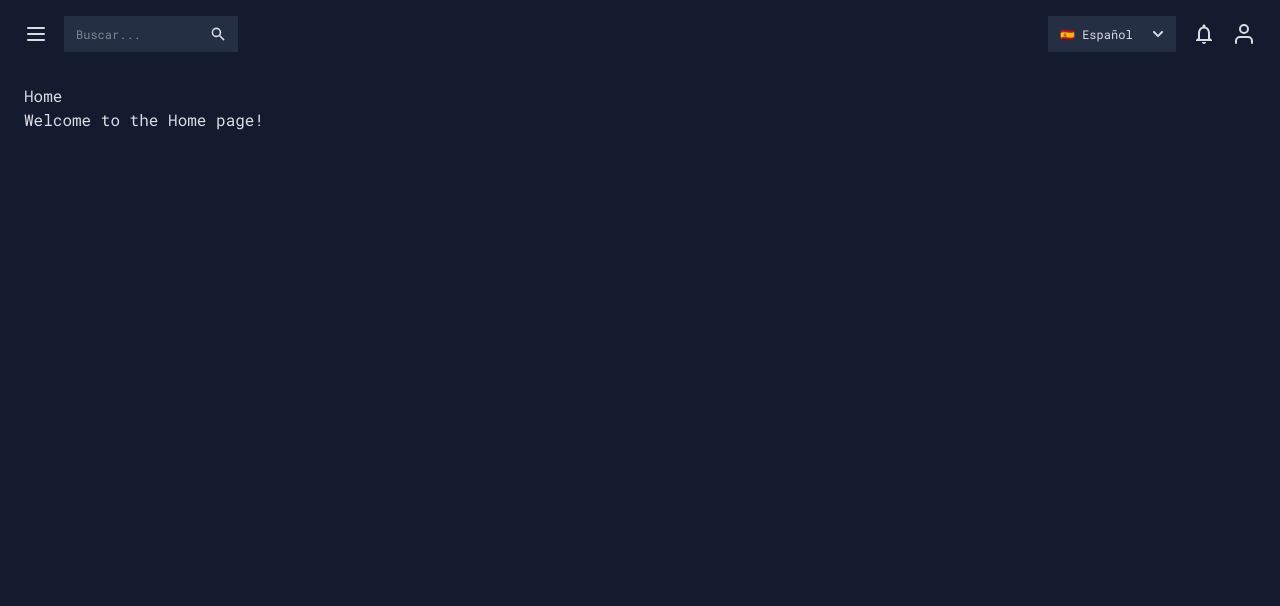
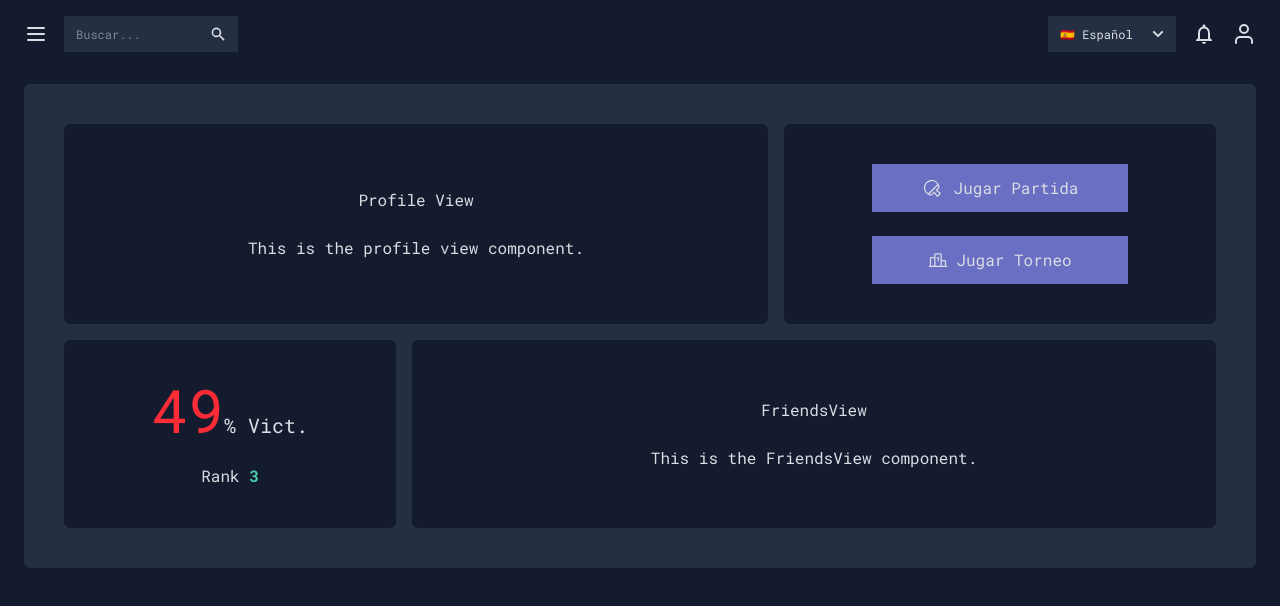
Before and after one commit to MGuardia10/42cursus_ft_transcendence, a React (Vite) app in the folder frontend/: page / in a window 1280 px wide. Shown: the top 606 px of the page. Built offline with nearby package versions, Linux system fonts and the light colour scheme; a web font is replaced by a local one.

Commit message:
Home grid done && Play component done && Rank component done

```diff
--- a/frontend/src/context/Language/translations.ts
+++ b/frontend/src/context/Language/translations.ts
@@ -31,6 +31,9 @@ export const translations = {
 		sidebar_leaderboard: "Leaderboard",
 		sidebar_profile_settings: "Profile Settings",
 		sidebar_game_pref: "Game Preferences",
+		//home
+		home_play_match: "Play Match",
+		home_play_tournament: "Play Tournament",
 		// Dashboard
 		dashboard_wins: "Wins",
 		dashboard_losses: "Losses",
@@ -98,6 +101,9 @@ export const translations = {
 		sidebar_leaderboard: "Clasificación",
 		sidebar_profile_settings: "Ajustes de Perfil",
 		sidebar_game_pref: "Ajustes del Juego",
+		//home
+		home_play_match: "Jugar Partida",
+		home_play_tournament: "Jugar Torneo",
 		// Dashboard
 		dashboard_wins: "Vict.",
 		dashboard_losses: "Derr.",
@@ -166,6 +172,9 @@ export const translations = {
 		sidebar_leaderboard: "Quadro de Líderes",
 		sidebar_profile_settings: "Configurações do perfil",
 		sidebar_game_pref: "Preferências de Jogo",
+		//home
+		home_play_match: "Jogar Jogo",
+		home_play_tournament: "Jogar Torneio",
 		// Dashboard
 		dashboard_wins: "Vit.",
 		dashboard_losses: "Der.",
--- a/frontend/src/pages/Home/Home.tsx
+++ b/frontend/src/pages/Home/Home.tsx
@@ -1,11 +1,34 @@
 import React from 'react';
+import ProfileView from '@/pages/Home/components/ProfileView';
+import Play from '@/pages/Home/components/Play';
+import Rank from '@/pages/Home/components/Rank';
+import FriendsView from '@/pages/Home/components/FriendsView';
 
 const Home: React.FC = () => {
 	return (
-		<div className=''>
-			<h1 className=''>Home</h1>
-			<p>Welcome to the Home page!</p>
+		<div className="grid grid-col-1 grid-row-4 xl:grid-col-4 xl:grid-row-2 gap-4 w-full xl:max-h-screen p-6 md:p-10 bg-background-secondary rounded-md">
+
+		{/* ProfileView */}
+		<div className="max-h-[500px] xl:max-h-max col-span-full row-span-1 xl:col-span-3 xl:row-span-1 bg-background-primary rounded-md overflow-y-auto min-h-0">
+		  <ProfileView />
 		</div>
+
+		{/* Play */}
+		<div className="max-h-[500px] xl:max-h-max col-span-full row-span-1 row-start-2 xl:col-span-1 xl:row-span-1 xl:col-start-4 bg-background-primary rounded-md">
+		  <Play />
+		</div>
+
+		{/* Rank */}
+		<div className="max-h-[500px] lg:max-h-[500px] xl:max-h-max col-span-full row-span-1 row-start-3 xl:col-span-1 xl:row-span-1 xl:col-start-1 xl:row-start-2 bg-background-primary rounded-md overflow-y-auto min-h-0">
+		  <Rank />
+		</div>
+
+		{/* FriendsView */}
+		<div className="max-h-[500px] lg:max-h-[500px] xl:max-h-max col-span-full row-span-1 row-start-4 xl:col-span-3 xl:row-span-1 xl:col-start-2 xl:row-start-2 bg-background-primary rounded-md overflow-y-auto min-h-0">
+		  <FriendsView />
+		</div>
+
+	  </div>
 	);
 };
 
--- /dev/null
+++ b/frontend/src/pages/Home/components/FriendsView.tsx
@@ -0,0 +1,12 @@
+import React from 'react';
+
+const FriendsView: React.FC = () => {
+	return (
+		<div className='flex flex-col items-center justify-center gap-4 md:gap-6 h-full p-6 md:p-10'>
+			<h1>FriendsView</h1>
+			<p>This is the FriendsView component.</p>
+		</div>
+	);
+};
+
+export default FriendsView;
--- /dev/null
+++ b/frontend/src/pages/Home/components/Play.tsx
@@ -0,0 +1,36 @@
+import { Link } from "react-router";
+import { PiPingPong, PiRanking } from "react-icons/pi";
+
+import { useLanguage } from '@/hooks/useLanguage';
+
+
+const Play: React.FC = () => {
+
+	// useLanguage hook
+	const { t } = useLanguage();
+
+	return (
+		<div className='flex flex-col items-center justify-center gap-4 md:gap-6 h-full p-6 md:p-10'>
+
+			{/* Single Match */}
+			<Link
+				className='flex items-center justify-center gap-3 p-2 md:p-3 w-48 xl:w-64 bg-text-secondary hover:bg-text-tertiary hover:cursor-pointer transition-all duration-300'
+				to={'/single-match'}
+				>
+				<PiPingPong className="text-xl" />
+				{ t("home_play_match") }
+			</Link>
+
+			{/* Tournament */}
+			<Link
+				className='flex items-center justify-center gap-2 p-2 md:p-3 w-48 xl:w-64 bg-text-secondary hover:bg-text-tertiary hover:cursor-pointer transition-all duration-300'
+				to={'/tournament'}
+			>
+				<PiRanking className="text-xl" />
+				{ t("home_play_tournament") }
+			</Link>
+		</div>
+	);
+};
+
+export default Play;
--- /dev/null
+++ b/frontend/src/pages/Home/components/ProfileView.tsx
@@ -0,0 +1,12 @@
+import React from 'react';
+
+const ProfileView: React.FC = () => {
+	return (
+		<div className='flex flex-col items-center justify-center gap-4 md:gap-6 h-full p-6 md:p-10'>
+			<h1>Profile View</h1>
+			<p>This is the profile view component.</p>
+		</div>
+	);
+};
+
+export default ProfileView;
--- /dev/null
+++ b/frontend/src/pages/Home/components/Rank.tsx
@@ -0,0 +1,21 @@
+import { useLanguage } from '@/hooks/useLanguage';
+
+const Rank: React.FC = () => {
+
+	// useLanguage hook
+	const { t } = useLanguage();
+
+	return (
+		<div className='flex flex-col items-center justify-center gap-4 md:gap-6 h-full p-6 md:p-10'>
+
+			{/* % Wins */}
+			{/* <p className='text-xl inline-block'><span className='text-6xl text-text-tertiary'>75</span>% Wins</p> */}
+			<p className='text-xl inline-block'><span className='text-6xl text-red-500'>49</span>% { t("dashboard_wins") }</p>
+
+			{/* Rank */}
+			<p>Rank <span className='font-bold text-text-tertiary'>3</span></p>
+		</div>
+	);
+};
+
+export default Rank;
```
